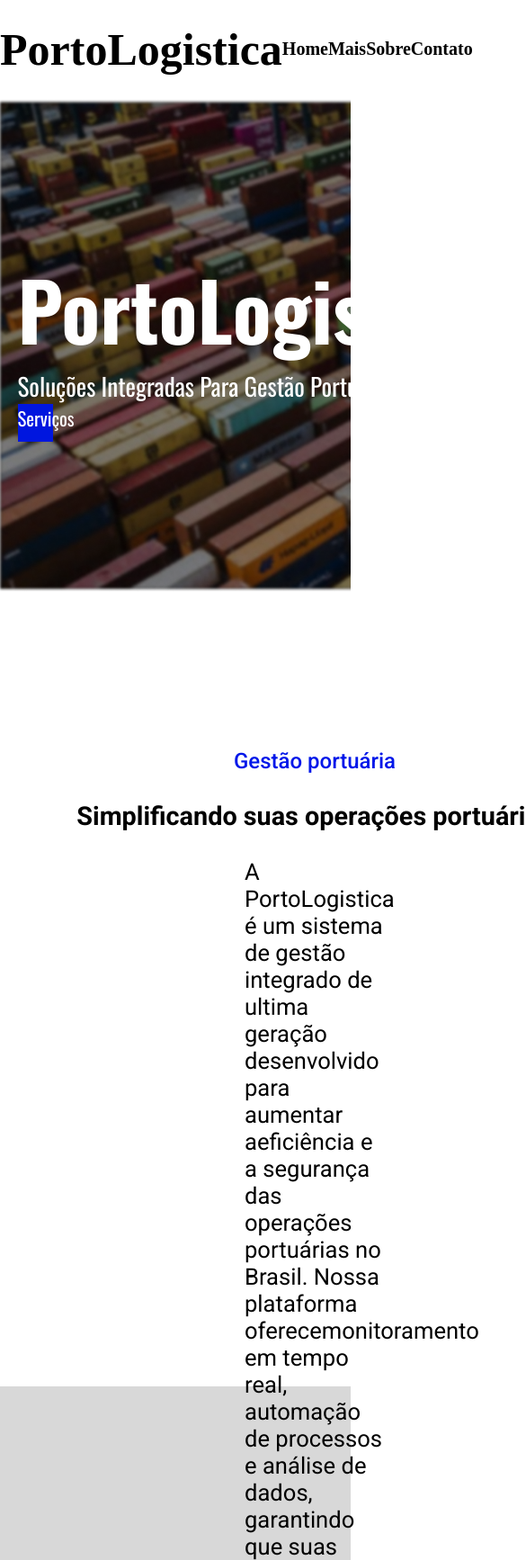
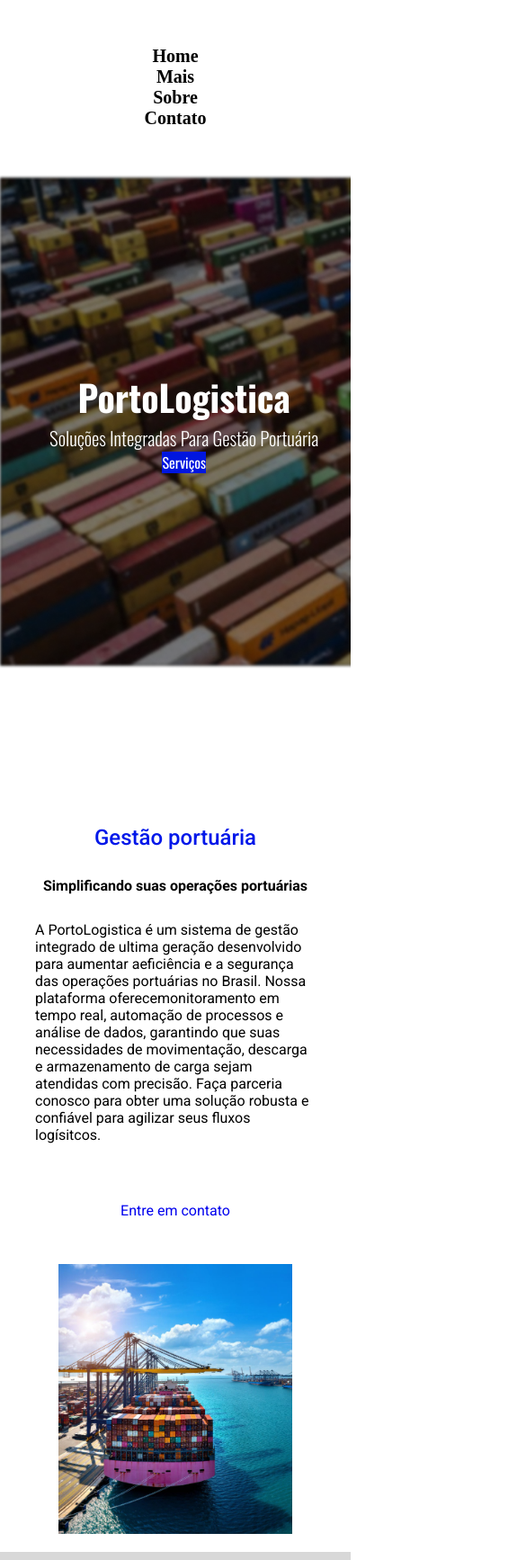
Before and after one commit to jonathanmenezesm/desafio2-portologistica, a plain HTML site: page index.html in a window 390 px wide. Shown: the top 1734 px of the page at 90% size, 585 px wide, since content can reach past the window. Drawn offline with nearby package versions, Linux system fonts and the light colour scheme.

Commit message:
Adicionando responsividade

```diff
--- a/index.html
+++ b/index.html
@@ -74,7 +74,7 @@
                 <picture class="galeria" id="img3">
                     <img src="imagens/img_box_3.png" alt="">
                     <figcaption>
-                        <h4></h4><b>monitoramento</b></h4>
+                        <h4><b>monitoramento</b></h4>
                         <p>Nosso monitoramento é feito em tempo real com os profissionais mais qualificados do mercado
                         </p>
                     </figcaption>
--- a/style.scss
+++ b/style.scss
@@ -6,11 +6,11 @@
     box-sizing: border-box;
 }
 
+
 header {
     h1 {
         font-size: 50px;
     }
-
     background-color: white;
     display: flex;
     justify-content: space-around;
@@ -42,15 +42,29 @@ ul {
 
     a:hover {
         color: black;
-        border: solid black 3px;
+        border: solid black 2px;
         padding: 7px;
     }
-
 }
 
-
-
-
+@media(min-width:201px) and (max-width: 500px){
+    header {
+        height: 23vh;
+        h1 {display: none;}
+        ul {
+            display: flex;
+            flex-direction: column;
+            justify-content: center;
+            align-items: center;
+            text-align: center;
+        }
+        a:hover {
+            color: black;
+            border: solid black 1px;
+            padding: 2px;
+        }
+    }
+}
 
 .background {
     display: flex;
@@ -96,8 +110,36 @@ ul {
         background-color: rgb(0, 35, 224);
     }
 }
+@media(min-width:201px) and (max-width: 500px) {
+    .background{
+        display: flex;
+        justify-content: center;
+        align-items: center;
+
+        article {
+            display: flex;
+            justify-content: center;
+            align-items: center;
+            text-align: center;
+            h1{
+                font-size: 2.5rem;
+            }
+            h2{
+                font-size: 1.3rem;
+                font-weight: 300;
+            }
+
+            p {
+                font-size: 1rem;
+                width: max-content;
+                height: max-content;
+            }
+
+        }
 
 
+    }
+}
 
 .container-gestao {
     display: flex;
@@ -166,6 +208,73 @@ ul {
         }
     }
 
+}
+
+@media(min-width:201px) and (max-width: 500px){
+    .container-gestao {
+        display: flex;
+        justify-content: center;
+        align-items: center;
+        flex-direction: column;
+        height: 100%;
+
+        article {
+            display: flex;
+            flex-direction: column;
+            text-align: justify;
+            justify-content: space-around;
+            font-family: Roboto, sans-serif;
+            height: 100%;
+        }
+
+        h2 {
+            display: flex;
+            flex-direction: column;
+            align-items: center;
+            justify-content: center;
+            color: rgb(0, 23, 233);
+        }
+
+        h3 {
+            display: flex;
+            flex-direction: column;
+            text-align: left;
+            font-size: 1rem;
+        }
+
+        p {
+            text-align: left;
+            font-size: 1rem;
+            width: 80vw;
+
+            a {
+                text-decoration: none;
+
+            }
+
+            a:hover {
+                text-decoration: underline;
+            }
+        }
+
+        #contato {
+            display: flex;
+            margin-top: 35px;
+            justify-content: center;
+            color: rgb(0, 23, 233);
+        }
+
+        #img-gestao {
+            display: flex;
+            align-items: center;
+            justify-content: center;
+
+            img {
+                width: auto;
+                height: 300px;
+            }
+        }
+    }
 }
 
 .container-solucoes {
@@ -287,6 +396,7 @@ ul {
     }
 }
 
+
     .container-atendimento {
         display: flex;
         justify-content: space-around;
```
Also changed, not shown: style.css, 1 other file. Lines whose indentation alone changed are shown as unchanged.
